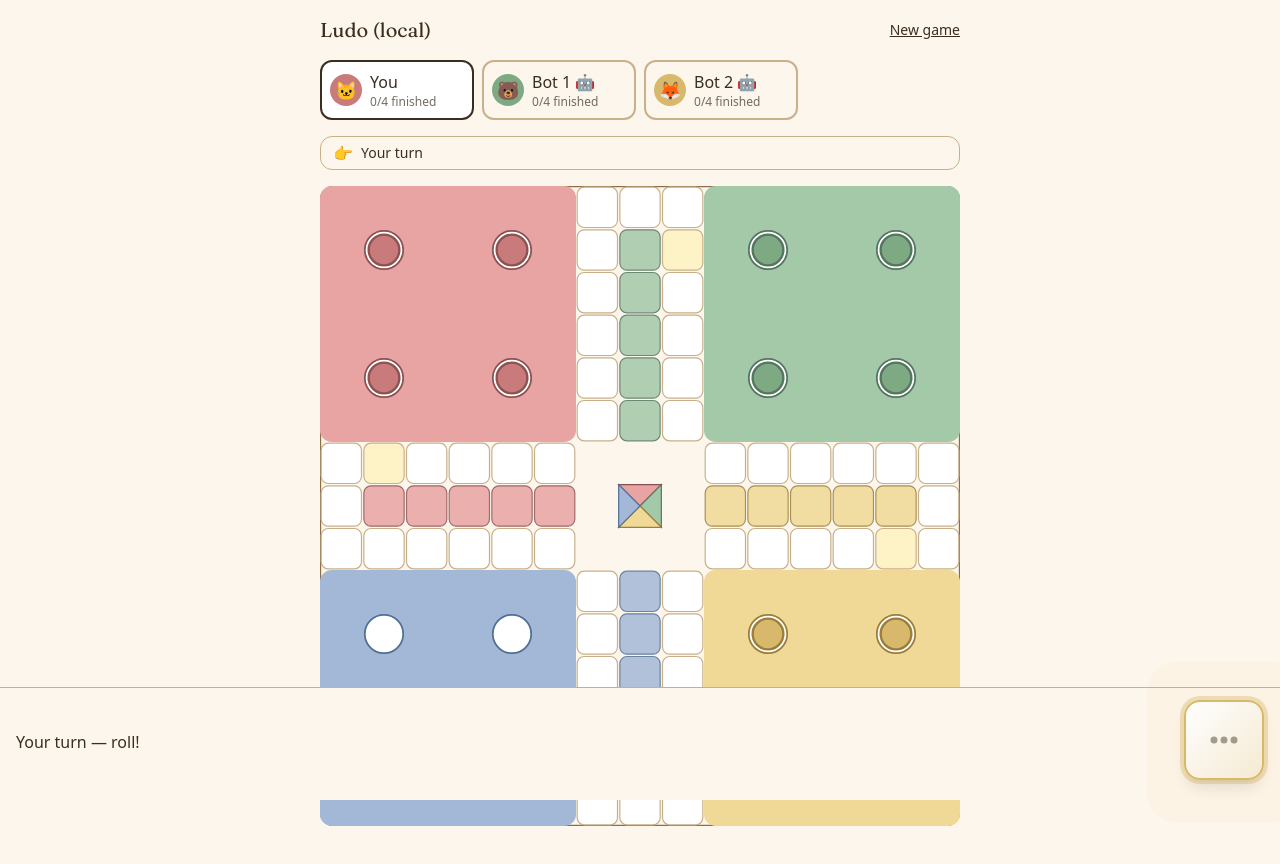
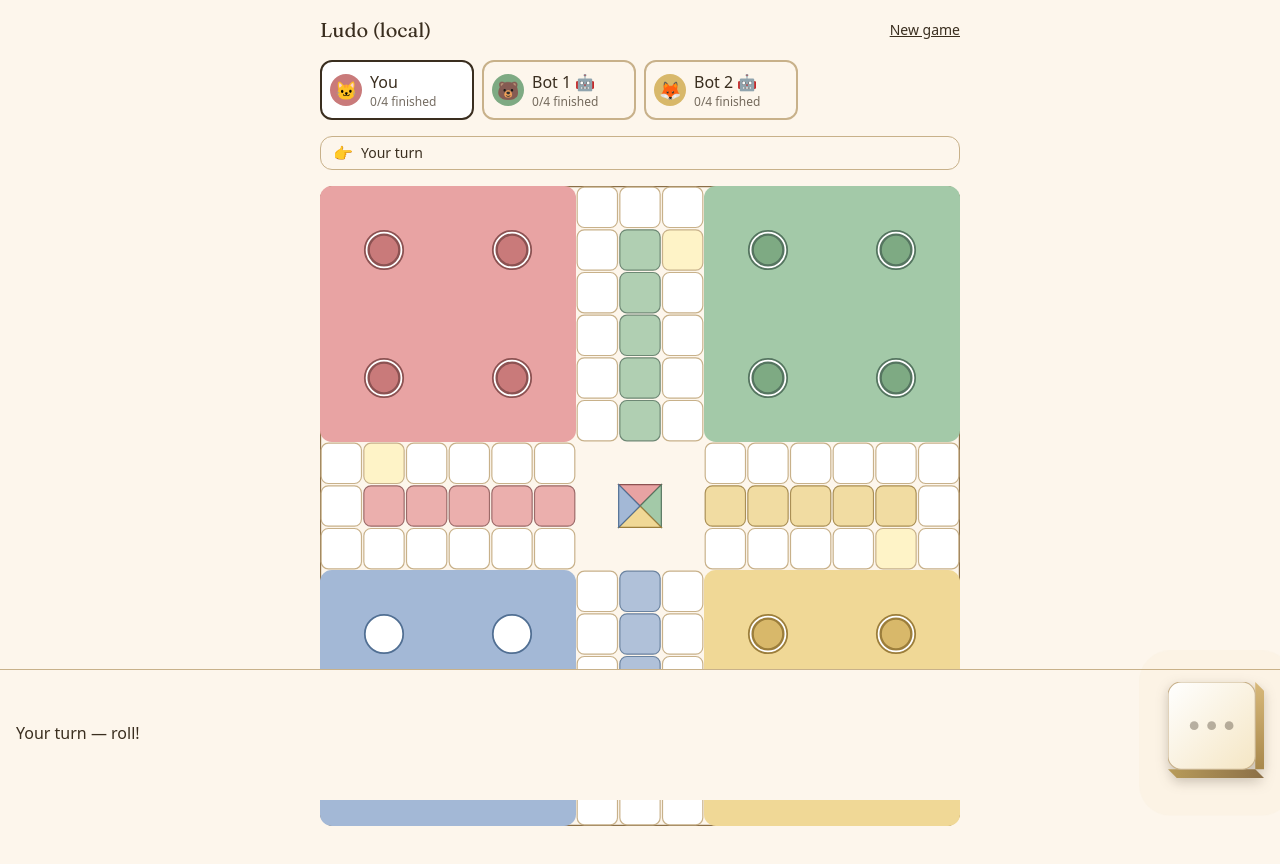
Before and after one commit to angelshamieh/Ludo, a Next.js app in the folder apps/web/: page / in a window 1280 px wide. Shown: the top 864 px of the page. Built offline with nearby package versions, Linux system fonts and the light colour scheme.

Commit message:
feat(web): 3D isometric dice with pip wells and drop shadow

```diff
--- a/apps/web/src/components/Dice.tsx
+++ b/apps/web/src/components/Dice.tsx
@@ -10,14 +10,19 @@ const PIPS: Record<number, [number, number][]> = {
   6: [[0,0],[0,1],[0,2],[2,0],[2,1],[2,2]],
 };
 
+// One pip: a small dark "well" with subtle highlight rim. Looks indented.
 const Pip = ({ row, col }: { row: number; col: number }) => {
-  const cx = 12 + col * 18;
-  const cy = 12 + row * 18;
+  // Pip cells are laid out on a 3x3 grid inside a 60x60 face.
+  const cx = 14 + col * 16;
+  const cy = 14 + row * 16;
   return (
     <g>
-      <circle cx={cx} cy={cy} r={5} fill="#3a2e1f"/>
-      {/* tiny highlight for depth */}
-      <circle cx={cx - 1.4} cy={cy - 1.4} r={1.4} fill="#ffffffaa"/>
+      {/* Outer rim — slightly lighter, gives the well shape */}
+      <circle cx={cx} cy={cy} r={4.5} fill="url(#pipWell)"/>
+      {/* Inner pip dot — dark, slightly offset to suggest light from upper-left */}
+      <circle cx={cx + 0.4} cy={cy + 0.4} r={3} fill="#2a2014"/>
+      {/* Tiny shine on the bottom-right of the pip (light bouncing inside the well) */}
+      <circle cx={cx + 1} cy={cy + 1} r={0.8} fill="#ffffff55"/>
     </g>
   );
 };
@@ -28,7 +33,6 @@ export function Dice({ value, onRoll, disabled }: {
   disabled: boolean;
   rolling?: boolean;
 }) {
-  // Internal rolling animation: cycle face every 80ms for 600ms before triggering onRoll.
   const [rollFace, setRollFace] = useState<number | null>(null);
   const isRolling = rollFace !== null;
 
@@ -50,43 +54,89 @@ export function Dice({ value, onRoll, disabled }: {
     setRollFace(1 + Math.floor(Math.random() * 6));
   };
 
-  // Face shown right now: rolling preview > real value > idle
   const displayValue = isRolling ? rollFace : value;
-  // Ready = enabled, no value yet, not rolling
   const ready = !disabled && value === null && !isRolling;
+
+  // Visual constants — keep the 2 SVG views in sync
+  const FACE = 80;       // top face is FACE x FACE
+  const DEPTH = 8;       // perceived "depth" of the cube on right & bottom
+  const W = FACE + DEPTH;
+  const H = FACE + DEPTH;
 
   return (
     <div className="relative">
       {ready && (
         <span aria-hidden
-          className="absolute inset-0 rounded-2xl bg-honey/60 animate-ping" />
+          className="absolute inset-2 rounded-2xl bg-honey/60 animate-ping" />
       )}
       <button
         onClick={handleClick}
         disabled={disabled || isRolling}
         aria-label="Roll dice"
-        className={`relative w-20 h-20 rounded-2xl border-2 shadow-lg
-          active:scale-95 transition-all duration-150
+        className={`relative w-24 h-24 active:scale-95 transition-transform duration-100
           disabled:opacity-50 disabled:cursor-not-allowed
-          ${ready ? 'border-honey ring-4 ring-honey/40' : 'border-edge'}
-          ${isRolling ? 'animate-[wiggle_0.15s_ease-in-out_infinite]' : ''}`}
-        style={{
-          background: 'linear-gradient(135deg, #ffffff 0%, #f5ead2 100%)',
-        }}
+          ${isRolling ? 'animate-[wiggle_0.18s_ease-in-out_infinite]' : ''}`}
+        style={{ filter: 'drop-shadow(0 4px 6px rgba(58, 46, 31, 0.25))' }}
       >
-        <svg viewBox="0 0 60 60" className="w-full h-full p-2">
+        <svg viewBox={`0 0 ${W} ${H}`} className="w-full h-full">
+          <defs>
+            {/* Top face gradient — light cream to warm white */}
+            <linearGradient id="topFace" x1="0%" y1="0%" x2="100%" y2="100%">
+              <stop offset="0%" stopColor="#ffffff"/>
+              <stop offset="100%" stopColor="#f5e6c4"/>
+            </linearGradient>
+            {/* Right side face — darker warm */}
+            <linearGradient id="rightFace" x1="0%" y1="0%" x2="0%" y2="100%">
+              <stop offset="0%" stopColor="#d8b97a"/>
+              <stop offset="100%" stopColor="#a8884c"/>
+            </linearGradient>
+            {/* Bottom face — even darker */}
+            <linearGradient id="bottomFace" x1="0%" y1="0%" x2="100%" y2="0%">
+              <stop offset="0%" stopColor="#b89c5a"/>
+              <stop offset="100%" stopColor="#8b6f47"/>
+            </linearGradient>
+            {/* Pip "well" gradient — lighter rim around dark center */}
+            <radialGradient id="pipWell" cx="50%" cy="50%" r="50%">
+              <stop offset="0%" stopColor="#5a4530"/>
+              <stop offset="60%" stopColor="#3a2e1f"/>
+              <stop offset="100%" stopColor="#beae89"/>
+            </radialGradient>
+          </defs>
+
+          {/* Right side face (parallelogram) */}
+          <path
+            d={`M ${FACE},0 L ${W},${DEPTH} L ${W},${FACE} L ${FACE},${FACE} Z`}
+            fill="url(#rightFace)"
+          />
+
+          {/* Bottom face (parallelogram) */}
+          <path
+            d={`M 0,${FACE} L ${FACE},${FACE} L ${W},${H} L ${DEPTH},${H} Z`}
+            fill="url(#bottomFace)"
+          />
+
+          {/* Top face — main rounded square that shows the pips */}
+          <rect
+            x={0} y={0} width={FACE} height={FACE} rx={12} ry={12}
+            fill="url(#topFace)"
+            stroke="#c8b18a" strokeWidth={1}
+          />
+
+          {/* Pips on top face — using a 3x3 grid inside a 60x60 sub-area centered at (40, 40) */}
+          <g transform={`translate(${(FACE - 60) / 2} ${(FACE - 60) / 2})`}>
             {displayValue ? (
               PIPS[displayValue]!.map(([r, c], i) => (
                 <Pip key={i} row={r} col={c} />
               ))
             ) : (
-            // Idle face: 3 small faded dots, hinting at "click to roll"
-            <g opacity={0.45}>
-              <circle cx={20} cy={30} r={3.5} fill="#3a2e1f"/>
-              <circle cx={30} cy={30} r={3.5} fill="#3a2e1f"/>
-              <circle cx={40} cy={30} r={3.5} fill="#3a2e1f"/>
+              // Idle face: 3 small faded dots
+              <g opacity={0.35}>
+                <circle cx={14} cy={30} r={4} fill="#3a2e1f"/>
+                <circle cx={30} cy={30} r={4} fill="#3a2e1f"/>
+                <circle cx={46} cy={30} r={4} fill="#3a2e1f"/>
               </g>
             )}
+          </g>
         </svg>
       </button>
     </div>
```
Lines whose indentation alone changed are shown as unchanged.
